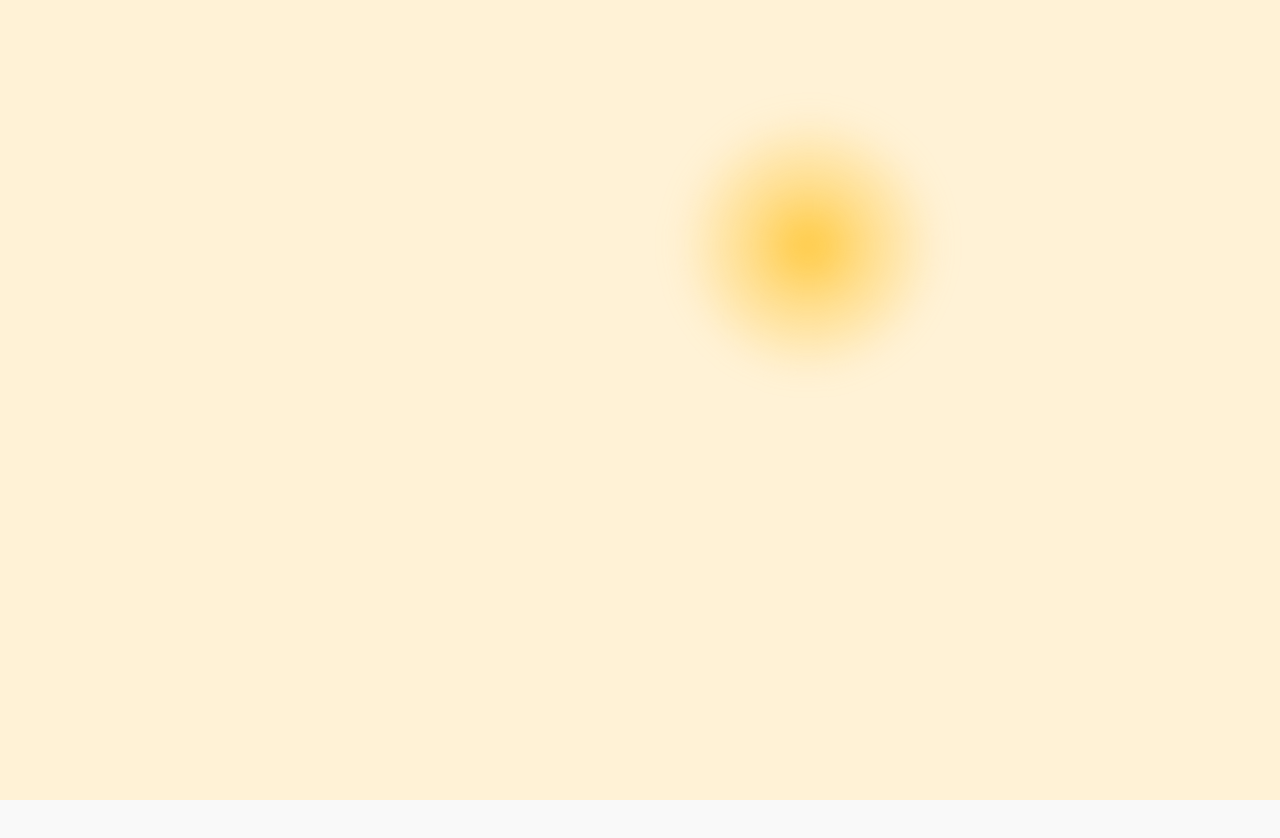
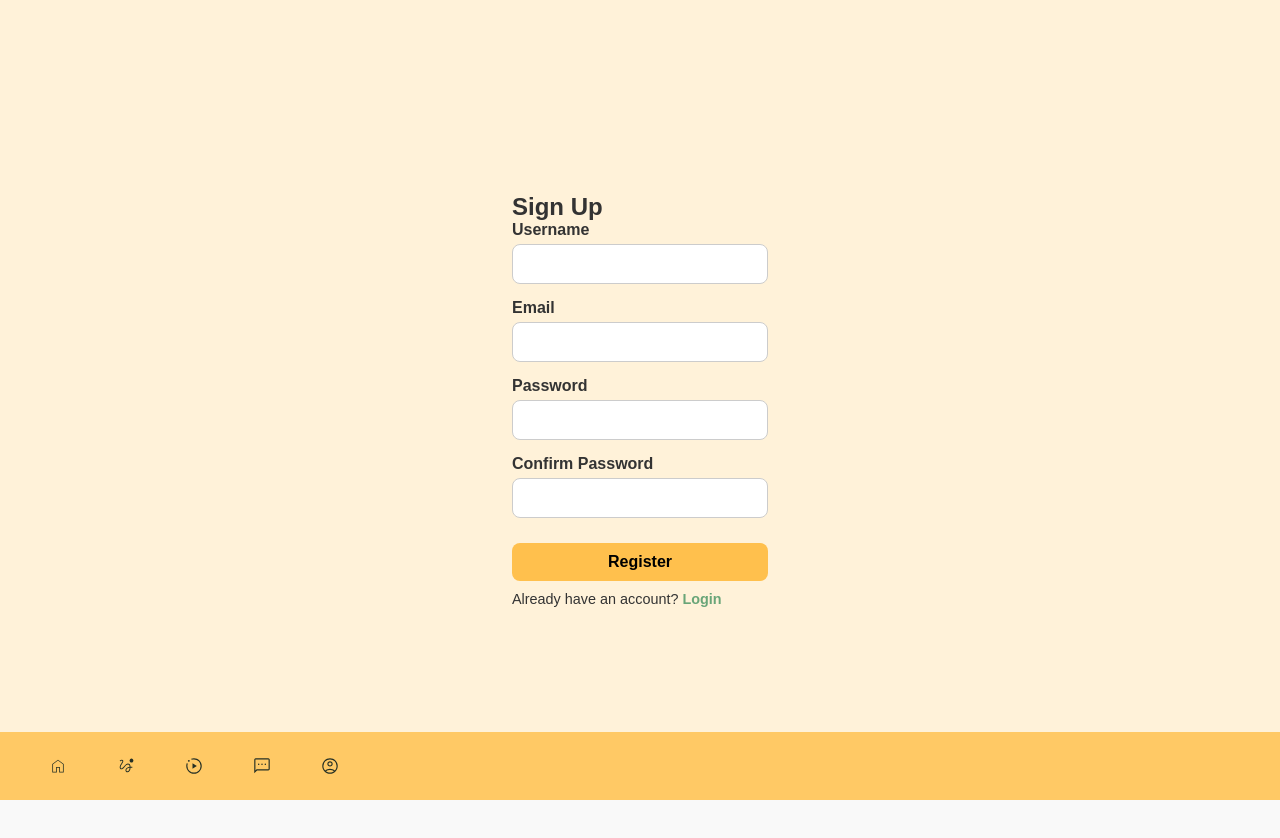
Before and after one commit to Group-3-Las-Palmas/Group-3, a React (Vite) app in the folder frontend/: page /registerPage in a window 1280 px wide. Before the commit this address had no page. Shown: the top 838 px of the page. Before the commit the page ends 800 px from the top, so only its background shows below. Built offline with nearby package versions, Linux system fonts and the light colour scheme.

Commit message:
Register page

```diff
--- a/frontend/src/App.jsx
+++ b/frontend/src/App.jsx
@@ -5,6 +5,7 @@ import { SettingsUserPage } from './pages/settingsUserPage.jsx'
 import { ActivityPage } from './pages/activityPage.jsx'
 import { Layout } from './layout/Layout.jsx'
 import { MainPage } from './pages/mainPage.jsx'
+import { Register } from './pages/registerPage.jsx'
 // import { forumPage } from './pages/forumPage'
 
 import './App.scss'
@@ -29,6 +30,7 @@ function App() {
               <Route path="/settingsUserPage" element={<SettingsUserPage />} />
               <Route path="/current-activityPage" element={<CurrentActivityPage />} />
               <Route path="/mainPage" element={<MainPage />} />
+              <Route path="/registerPage" element={<Register/>}/>
             </Route>
           </Routes>
         </BrowserRouter>
--- a/frontend/src/components/login/login.jsx
+++ b/frontend/src/components/login/login.jsx
@@ -1,6 +1,5 @@
-// Group-3/frontend/src/components/login/login.jsx
 import { useState } from "react";
-import { useNavigate } from "react-router-dom";
+import { useNavigate, Link } from "react-router-dom";
 import { Container, Form, Input, Button, ErrorMessage } from "./loginStyled.js";
 // Import the specific service function needed
 import { loginUser } from "../../services/apiServices.js";
@@ -66,7 +65,7 @@ const Login = () => {
         <a href="#">Forgot password?</a>
         <Button type="submit">Login</Button>
         <p>
-          Don't have an account? <a href="#">Sign up</a>
+          Don't have an account? <Link to={"/registerPage"}><a>Sign up</a></Link>
         </p>
       </Form>
     </Container>
--- /dev/null
+++ b/frontend/src/pages/registerPage.jsx
@@ -0,0 +1,106 @@
+import React, { useState } from "react";
+import { registerUser } from "../services/apiServices";
+import { useNavigate, Link } from "react-router-dom";
+import {
+  Container,
+  Form,
+  Input,
+  Label,
+  Button,
+  ErrorMessage,
+  FooterText,
+} from "../styles/registerStyled";
+
+export const Register = () => {
+  const navigate = useNavigate();
+  const [form, setForm] = useState({
+    username: "",
+    email: "",
+    password: "",
+    confirmPassword: "",
+  });
+
+  const [loading, setLoading] = useState(false);
+  const [error, setError] = useState("");
+
+  const handleChange = (e) => {
+    setForm({ ...form, [e.target.name]: e.target.value });
+  };
+
+  const handleSubmit = async (e) => {
+    e.preventDefault();
+    setError("");
+
+    if (form.password !== form.confirmPassword) {
+      setError("Passwords do not match.");
+      return;
+    }
+
+    setLoading(true);
+
+    try {
+      const data = await registerUser(form.username, form.email, form.password);
+      console.log("Registered user:", data.user);
+      navigate("/"); // Redirect to login
+    } catch (err) {
+      setError(err.message || "Registration failed.");
+    } finally {
+      setLoading(false);
+    }
+  };
+
+  return (
+    <Container>
+      <Form onSubmit={handleSubmit}>
+        <h2>Sign Up</h2>
+        {error && <ErrorMessage>{error}</ErrorMessage>}
+
+        <Label>Username</Label>
+        <Input
+          type="text"
+          name="username"
+          value={form.username}
+          onChange={handleChange}
+          required
+        />
+
+        <Label>Email</Label>
+        <Input
+          type="email"
+          name="email"
+          value={form.email}
+          onChange={handleChange}
+          required
+        />
+
+        <Label>Password</Label>
+        <Input
+          type="password"
+          name="password"
+          value={form.password}
+          onChange={handleChange}
+          required
+        />
+
+        <Label>Confirm Password</Label>
+        <Input
+          type="password"
+          name="confirmPassword"
+          value={form.confirmPassword}
+          onChange={handleChange}
+          required
+        />
+
+        <Button type="submit" disabled={loading}>
+          {loading ? "Registering..." : "Register"}
+        </Button>
+
+        <FooterText>
+          Already have an account? <Link to="/">Login</Link>
+        </FooterText>
+      </Form>
+    </Container>
+  );
+};
+
+export default Register;
--- /dev/null
+++ b/frontend/src/styles/registerStyled.js
@@ -0,0 +1,77 @@
+import styled from "styled-components";
+
+export const Container = styled.div`
+  background-color: #fff2d9;
+  min-height: 100vh;
+  display: flex;
+  align-items: center;
+  justify-content: center;
+`;
+
+export const Form = styled.form`
+  background-color: transparent;
+  display: flex;
+  flex-direction: column;
+  width: 320px;
+  padding: 2rem;
+  border-radius: 10px;
+  font-family: "Arial", sans-serif;
+`;
+
+export const Input = styled.input`
+  padding: 10px 14px;
+  border-radius: 8px;
+  border: 1px solid #ccc;
+  margin-bottom: 15px;
+  font-size: 1rem;
+  outline: none;
+  &:focus {
+    border-color: #ffc04d;
+    box-shadow: 0 0 0 2px rgba(255, 192, 77, 0.3);
+  }
+`;
+
+export const Label = styled.label`
+  font-weight: 600;
+  margin-bottom: 5px;
+  color: #333;
+`;
+
+export const Button = styled.button`
+  padding: 10px;
+  background-color: #ffc04d;
+  border: none;
+  border-radius: 8px;
+  font-size: 1rem;
+  font-weight: bold;
+  color: black;
+  cursor: pointer;
+  transition: background-color 0.3s ease;
+  margin-top: 10px;
+
+  &:hover {
+    background-color: #f5b93d;
+  }
+`;
+
+export const ErrorMessage = styled.p`
+  color: red;
+  font-size: 0.9rem;
+  margin-bottom: 10px;
+`;
+
+export const FooterText = styled.p`
+  margin-top: 10px;
+  font-size: 0.9rem;
+  color: #333;
+
+  a {
+    color: #69a578;
+    font-weight: bold;
+    text-decoration: none;
+
+    &:hover {
+      text-decoration: underline;
+    }
+  }
+`;
```
